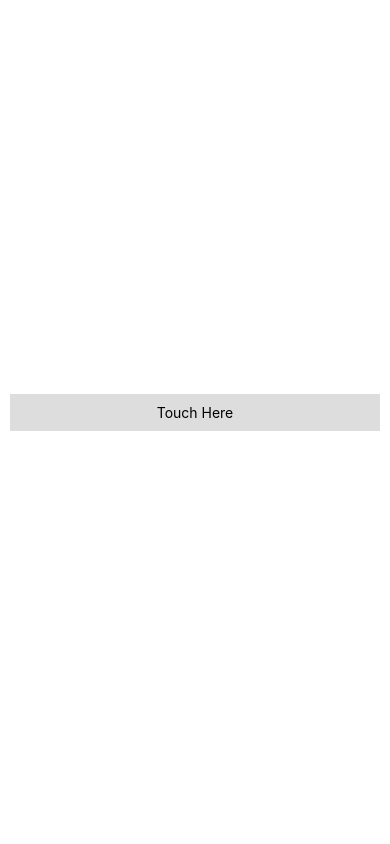
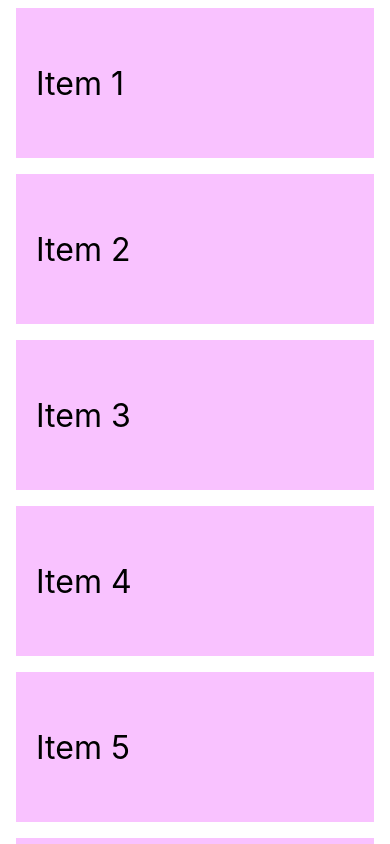
Before and after one commit to cuonghd97/core-component, a React Native app: screen / in a window 390 px wide. Built offline with nearby package versions, Linux system fonts and the light colour scheme.

Commit message:
virtualized-list

```diff
--- a/App.tsx
+++ b/App.tsx
@@ -1,51 +1,65 @@
 import React, { useState } from 'react';
-import { Button, Platform, SafeAreaView, StatusBar, StyleSheet, Switch, Text, View, TouchableHighlight } from 'react-native';
+import { Button, Platform, SafeAreaView, StatusBar, StyleSheet, Switch, Text, View, TouchableHighlight, VirtualizedList, ListRenderItem } from 'react-native';
 
 
-const TouchableHightlightExample = () => {
-    const [count, setCount] = useState(0)
-    const onPress =     () => setCount(count+1)
-    return (
-        <View style={styles.container}>
-            <TouchableHighlight  onPress={onPress} activeOpacity={0.5} underlayColor={"#ffebcd"}>
-                <View style={styles.button}>
-                    <Text>Touch Here</Text>
-                </View>
-            </TouchableHighlight>
-            <View style={styles.countContainer}>
-                <Text style={styles.countText}>
-                    {count||null}
-                </Text>
-            </View>
+
+type ItemModel = {
+    id: string,
+    title: string
+}
+
+const DATA: ItemModel[] = []
+
+const getItem = (data: Array<ItemModel>, index: number) => ({
+    id: Math.random().toString(12).substring(0),
+    title: `Item ${index + 1}`
+})
+
+const getItemCount = (data: Array<ItemModel>) => 50
+
+
+const Item: React.FC<{ title: String }> = ({ title }) => (
+    <View style={styles.item}>
+        <Text style={styles.title}>{title}</Text>
     </View>
 )
-}
+
 
 const App = () => {
 
     return (
-    <TouchableHightlightExample/>
+        <SafeAreaView style={styles.container}>
+            <VirtualizedList<ItemModel>
+                data={DATA}
+                initialNumToRender={4}
+                renderItem={({ item }) => <Item title={item.title}></Item>}
+                keyExtractor={(item) => item.id}
+                getItemCount={getItemCount}
+                getItem={getItem}
+                horizontal={false}
+            >
+
+            </VirtualizedList>
+        </SafeAreaView>
     );
 };
 
 const styles = StyleSheet.create({
     container: {
         flex: 1,
-    justifyContent: "center",
-    paddingHorizontal: 10
+        marginTop: StatusBar.currentHeight,
     },
-  button: {
-    alignItems: "center",
-    backgroundColor: "#DDDDDD",
-    padding: 10
+    item: {
+        backgroundColor: '#f9c2ff',
+        height: 150,
+        justifyContent: 'center',
+        marginVertical: 8,
+        marginHorizontal: 16,
+        padding: 20,
     },
-  countContainer: {
-    alignItems: "center",
-    padding: 10
+    title: {
+        fontSize: 32,
     },
-  countText: {
-    color: "#FF00FF"
-  }
 });
 
 export default App;
```
Lines whose indentation alone changed are shown as unchanged.
